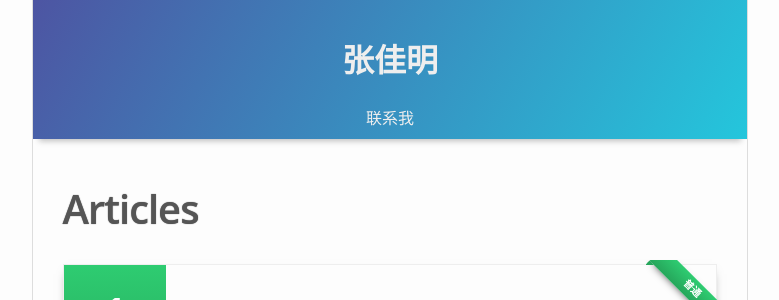
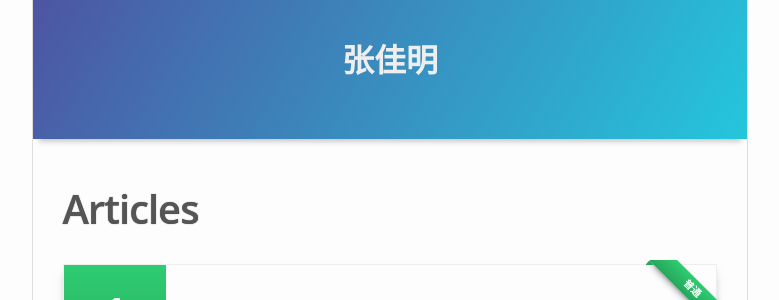
Before and after one commit to jemingzhang/smallming.github.io, a Jekyll site: the page built from index.html, in a window 1280 px wide. Shown: the part 170-470 px from the top of the page, without its empty margins (250-1029 px from the left). Built offline with Jekyll 4.4.1, drawn with Linux system fonts in a browser that asks for light colours.

Commit message:
头部信息重新布局

```diff
--- a/_includes/header.html
+++ b/_includes/header.html
@@ -11,9 +11,14 @@
 <img class="author-image" alt="site-title" src="{{site.baseurl}}/images/{{site.author.image}}">
 </a>
 <h1 class="author-about">{{site.author.name}}</h1>
+<h3 class="author-about">{{site.author.description}}</h3>
 </div>
 <div class="menu-category">
-<div class="menu-item"><a class="{% if page.url == '/#' %}active{% endif %} menu-link" href="{{site.baseurl}}/contact/">联系我</a></div>
+<!--
+<div class="menu-item"><a class="{% if page.url == '/#' %}active{% endif %} menu-link" href="{{site.baseurl}}/#">联系我</a></div>
+<div class="menu-item"><a class="{% if page.url == '/#' %}active{% endif %} menu-link" href="{{site.baseurl}}/#">联系我</a></div>
+<div class="menu-item"><a class="{% if page.url == '/#' %}active{% endif %} menu-link" href="{{site.baseurl}}/#">联系我</a></div>
+-->
 </div>
 </div>
 </header>
```
